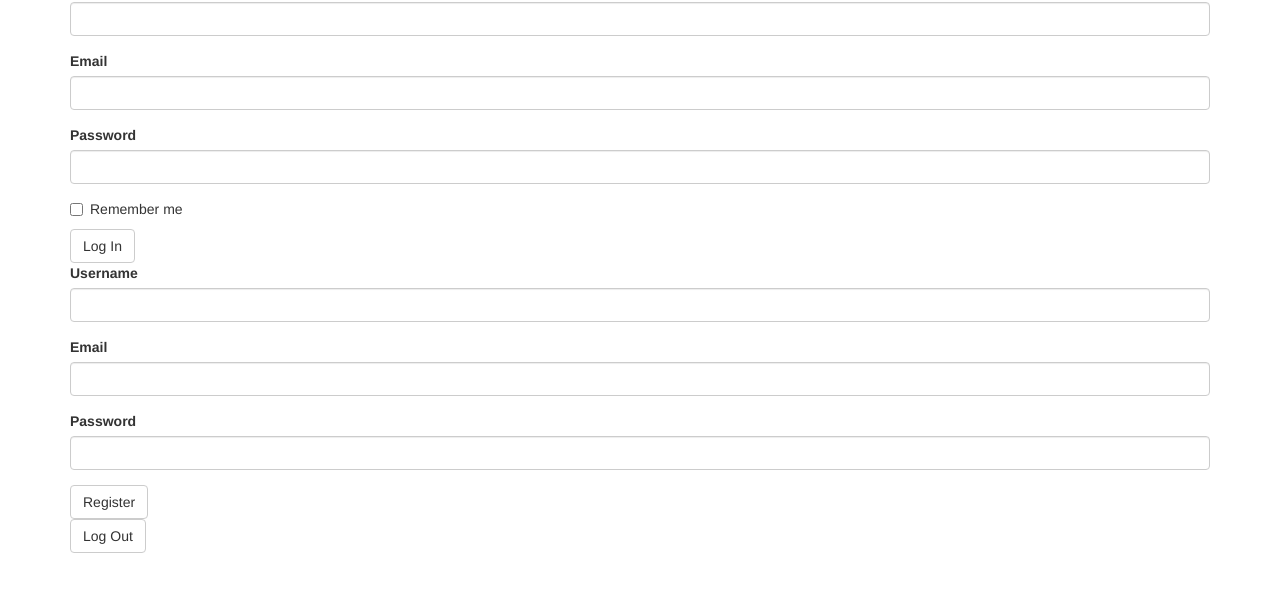
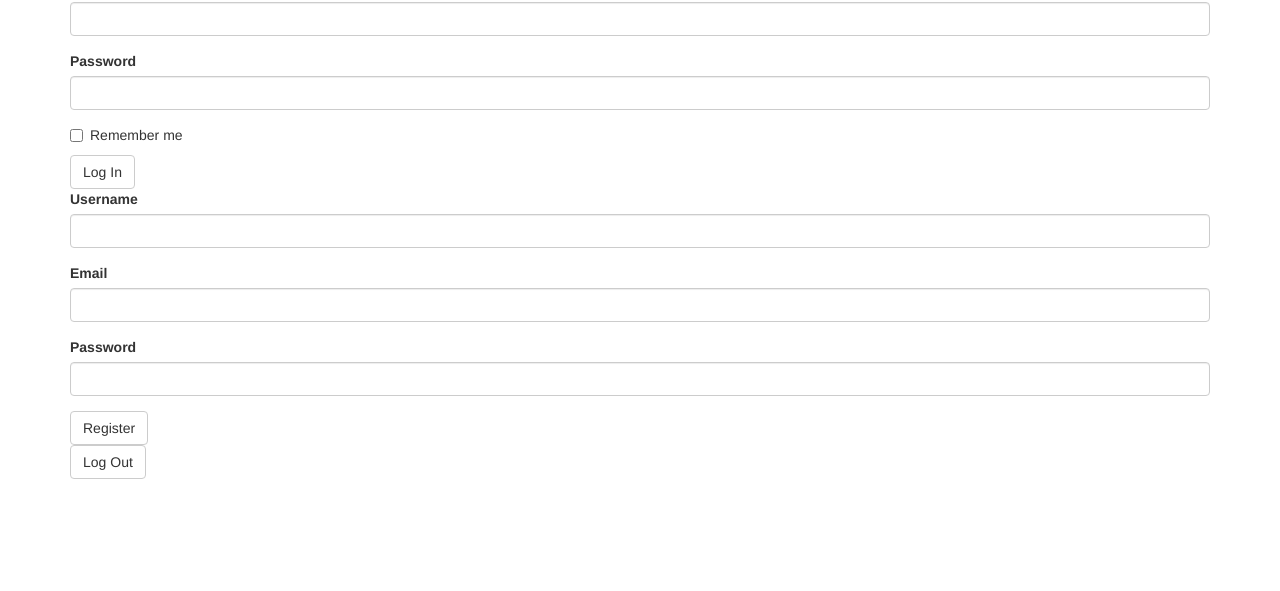
Before and after one commit to snitke/realm-core, a website: page client/index.html at #/login in a window 1280 px wide. Shown: the part 73-664 px from the top of the page. Drawn offline with nearby package versions, Linux system fonts and the light colour scheme; files that its build step writes are made by us from their sources; files whose address does not match are found by name.

```diff
--- a/client/modules/login/login.html
+++ b/client/modules/login/login.html
@@ -2,10 +2,6 @@
   <div class="form-group">
     <label>Username</label>
     <input type="text" class="form-control" ng-model="username">
-  </div>
-  <div class="form-group">
-    <label>Email</label>
-    <input type="email" class="form-control" ng-model="email">
   </div>
   <div class="form-group">
     <label>Password</label>
```
Also changed, not shown: client/modules/login/login.ctrl.js (+6 -6 lines).
